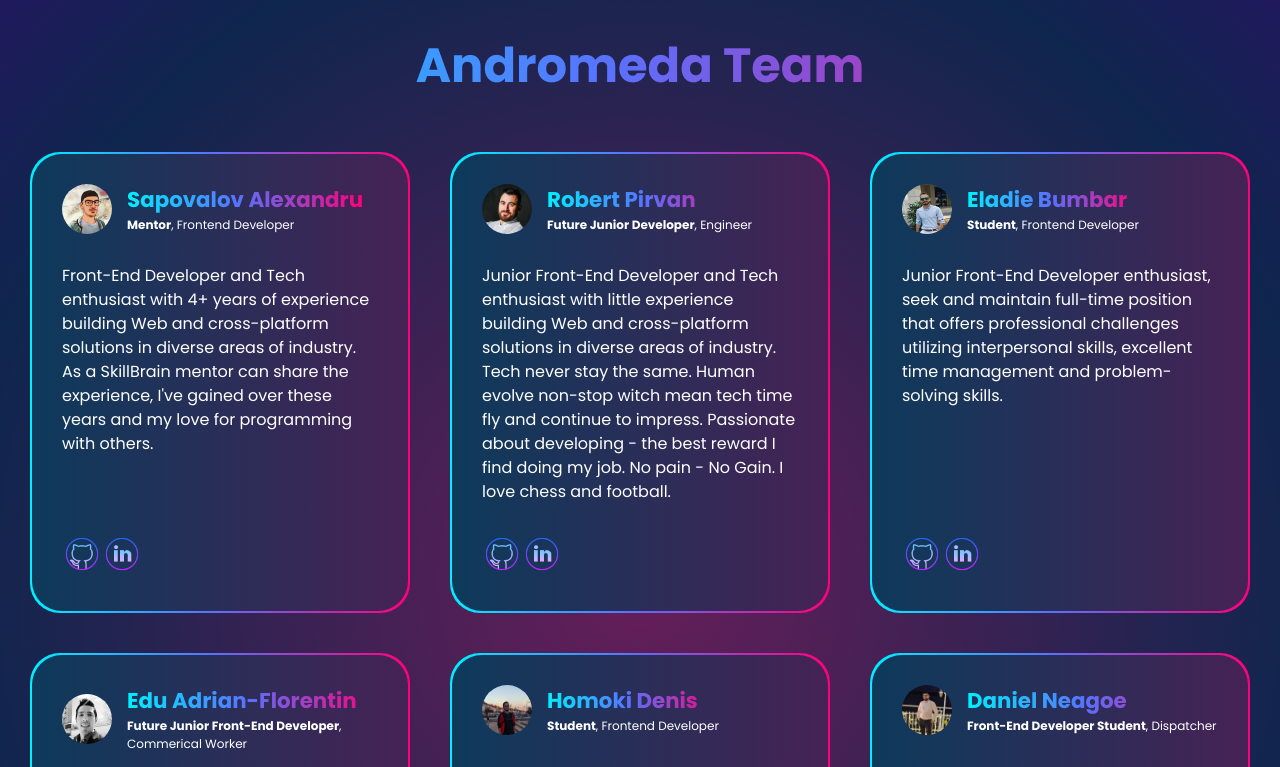
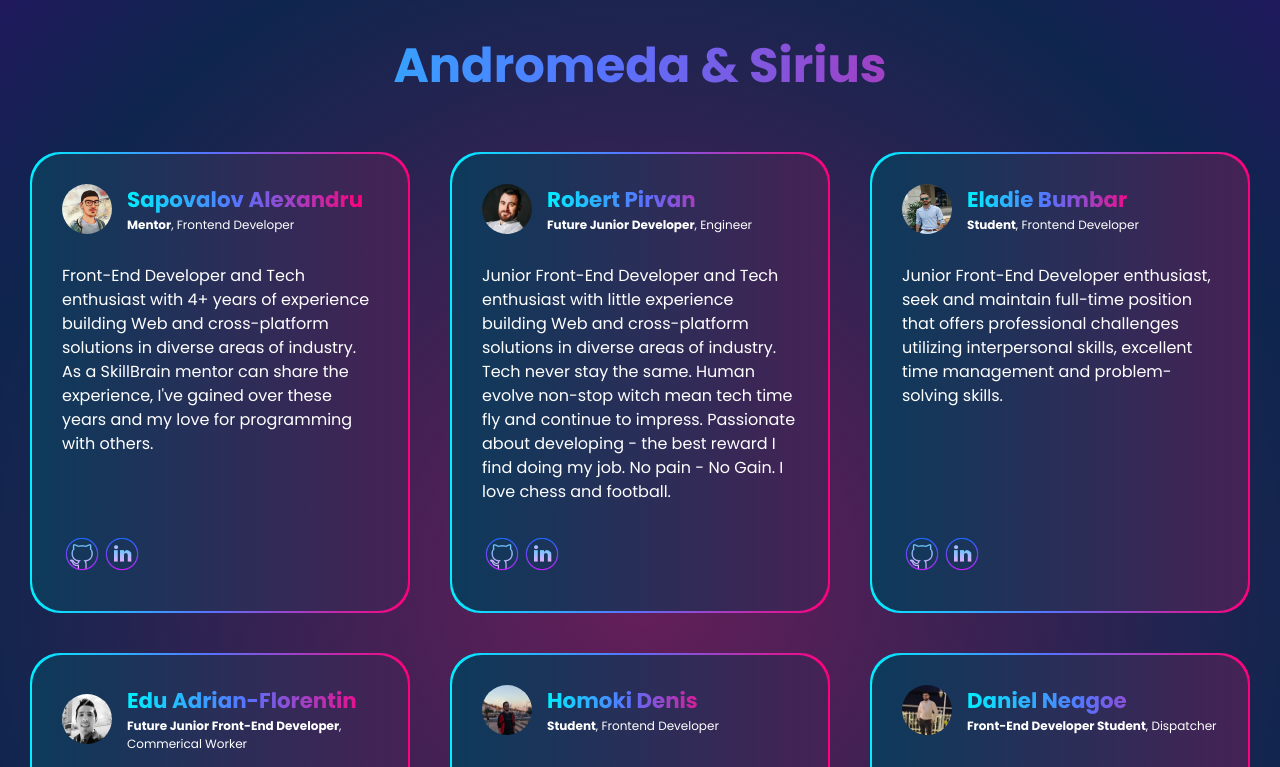
Before and after one commit to iBRazvan/React-Apps-Exercises, a React (Create React App) app: page / in a window 1280 px wide. Shown: the top 767 px of the page. Built offline with nearby package versions, Linux system fonts and the light colour scheme.

Commit message:
Updated Team name

```diff
--- a/src/App.js
+++ b/src/App.js
@@ -81,7 +81,7 @@ function App() {
 
   return (
     <div className="app-container">
-      <h1>Andromeda Team</h1>
+      <h1>Andromeda & Sirius</h1>
       <div className="content-container">
         {data.map((item) => (
           <Card
```
